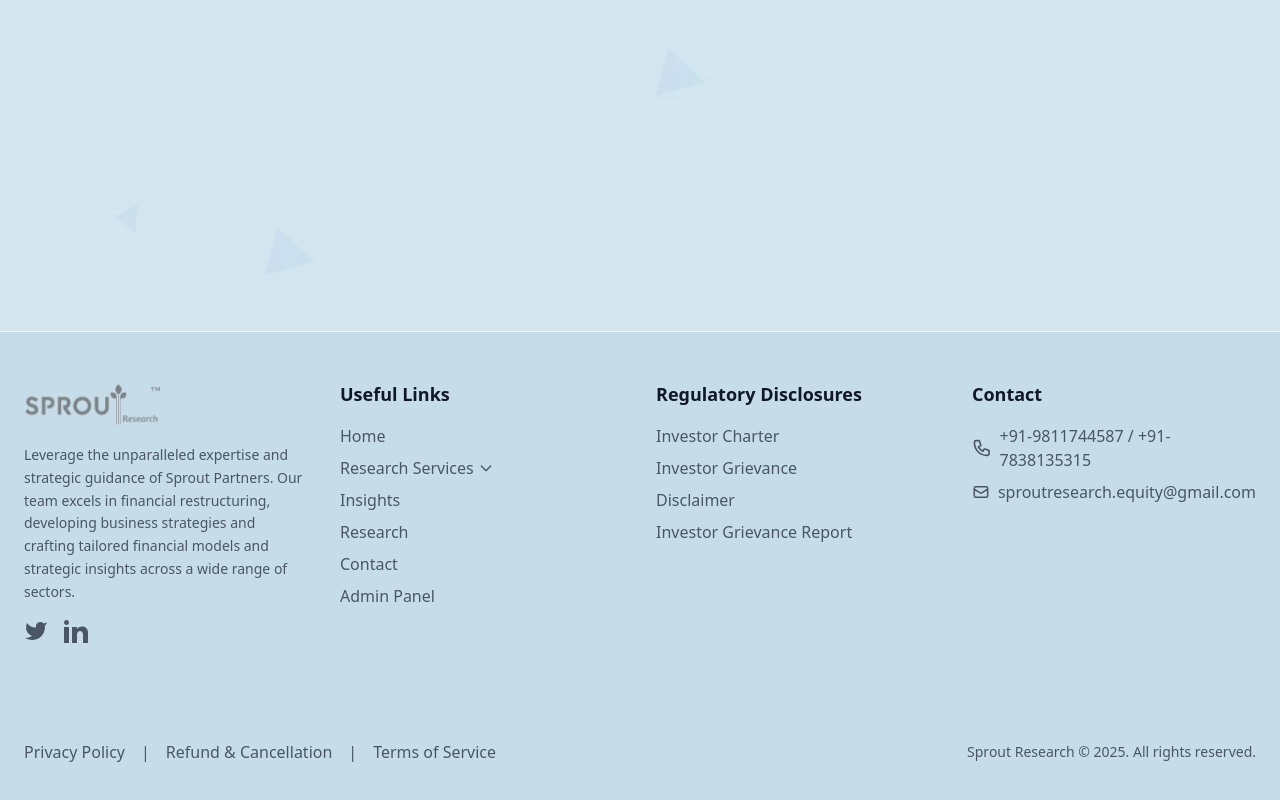
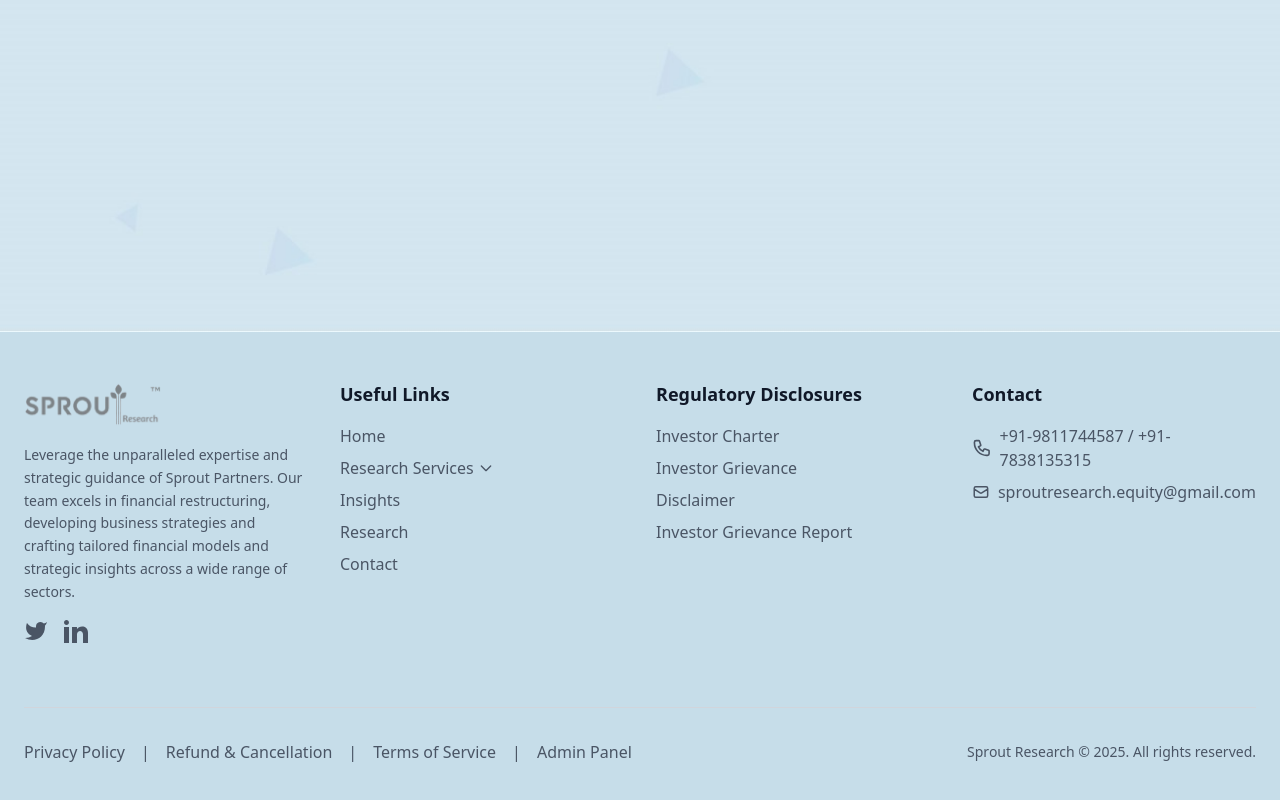
Before and after one commit to AkashPurohit00/SPROUT, a Next.js app: page /Soon in a window 1280 px wide. Shown: the part 484-1284 px from the top of the page. Built offline with nearby package versions, Linux system fonts and the light colour scheme; no server answers.

Commit message:
Final Changes

```diff
--- a/Components/Footer.js
+++ b/Components/Footer.js
@@ -235,14 +235,14 @@ const Footer = () => {
                 </Link>
               </li> */}
 
-              <li>
+              {/* <li>
                 <a
                   href="/admin/Insights"
                   className="text-gray-600 hover:text-gray-900 transition-colors duration-300"
                 >
                   Admin Panel
                 </a>
-              </li>
+              </li> */}
             </ul>
           </div>
 
@@ -284,7 +284,7 @@ const Footer = () => {
               </li>
               <li>
                 <a
-                  href="/Grivaence"
+                  href="/Grievance"
                   className="text-gray-600 hover:text-gray-900 transition-colors duration-300"
                 >
                 Investor Grievance
@@ -388,7 +388,7 @@ const Footer = () => {
             </a>
             <span className="text-gray-600">|</span>
             <a
-              href="/Refund_Cancilation"
+              href="/Refund_Cancellation"
               className="text-gray-600 hover:text-gray-900 transition-colors duration-300"
             >
               Refund &amp; Cancellation
@@ -400,6 +400,15 @@ const Footer = () => {
             >
               Terms of Service
             </a>
+            <span className="text-gray-600">|</span>
+
+                <a
+                  href="/admin/Insights"
+                  className="text-gray-600 hover:text-gray-900 transition-colors duration-300"
+                >
+                  Admin Panel
+                </a>
+
           </div>
           <p className="text-gray-600 text-sm">Sprout Research © 2025. All rights reserved.</p>
         </div>
```
Also changed, not shown: app/Grievance/page.js (renamed from app/Grivaence/page.js), app/Refund_Cancellation/page.js (renamed from app/Refund_Cancilation/page.js).
